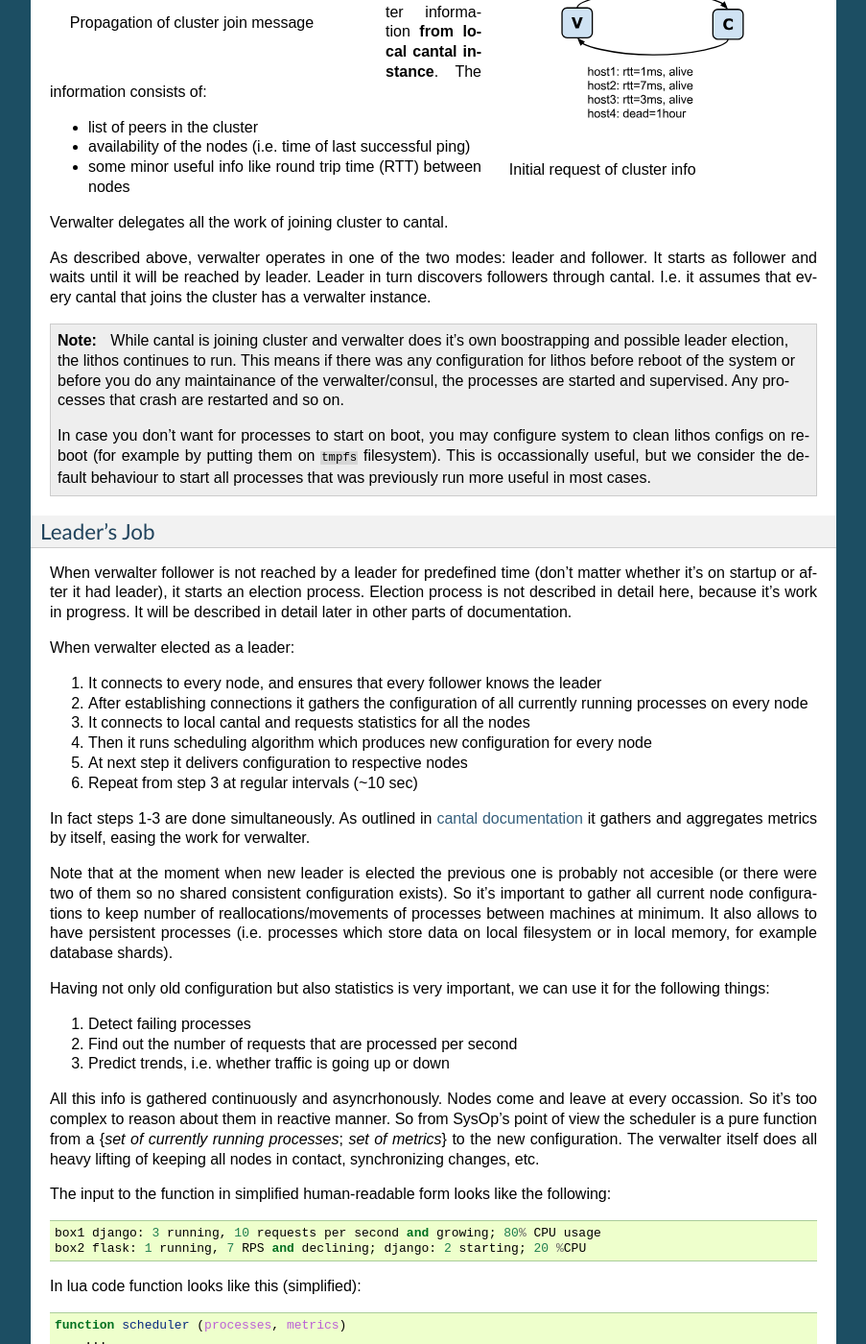
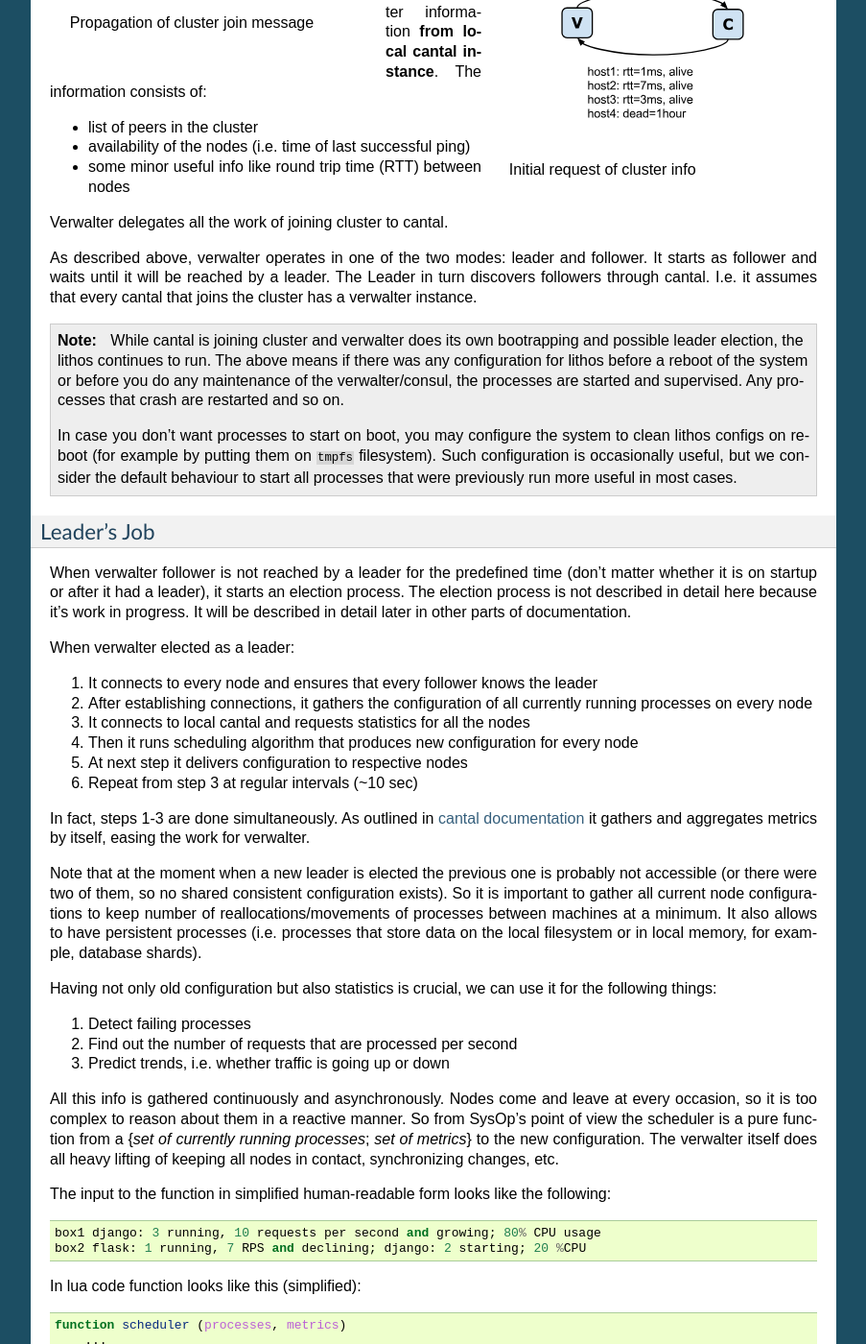
Before and after one commit to tailhook/verwalter, a Sphinx documentation site: the page built from doc/concepts.rst, in a window 1280 px wide and 1400 px high, scrolled down 3008 px. Shown: the whole window at 96% size, without its empty margins (198-1101 px from the left). Built offline with Sphinx 7.4.7, drawn with Linux system fonts in a browser that asks for light colours; some of the changed text lies outside the part shown.

Commit message:
Fix many grammatical errors

```diff
--- a/doc/concepts.rst
+++ b/doc/concepts.rst
@@ -10,17 +10,17 @@ Briefly verwalter does the following:
 * Monitors cluster load and changes number of workers on demand
 * Does gradual software update of supervised services triggered by operator
 * Provides limited form of service discovery
-* All the features are scriptable by clean an simple lua_ code fragments
+* All the features are scriptable by clean and simple Lua_ code fragments
 
 
-It builds on top of lithos_ (which is isolation, containarization and
+It builds on top of lithos_ (which is isolation, containerization, and
 supervising service) and cantal_ (which is sub-real-time monitoring and node
 discovery service).
 
 Verwalter is a framework for long-running services. It has abstractions to
 configure running 10 instances of service X or use 7% of capacity for service
-Y. And this resources will be consumed until configuration changed. This is
-in contrast with Mesos_ or Yarn_ which has "start task A until it completes"
+Y. The resources are consumed until configuration changed. Contrast this
+approach with Mesos_ or Yarn_ which has "start task A until it completes"
 abstraction. (However, Verwalter can run and scale Mesos or Yarn cluster).
 
 
@@ -36,7 +36,7 @@ Note the setup of the cluster is flat: you need all three components
 Lithos
 ------
 
-Lithos_ is esentially a process supervisor. It's workflow is following:
+Lithos_ is essentially a process supervisor. Here is the basic workflow:
 
 1. Read configuration at ``/etc/lithos/sandboxes``
 2. For each sandbox read configuration in ``/etc/lithos/processes``
@@ -50,18 +50,18 @@ comparing to docker_ and mesos_ (i.e. mesos-slave) and even systemd_:
 
 * Lithos reads configuration from files, no network calls needed (note the
   security impact)
-* Lithos can restart itself in-place, keeping track of proccesses, so it's
+* Lithos can restart itself in place, keeping track of processes, so it's
   mostly crash-proof
 * On ``SIGHUP`` signal (configuration change) it just restarts itself
 
-The **security model** of lithos_ is the ground for security of whole
-verwalter-based cluster, so let's take a look:
+The **security model** of lithos_ is the ground for the security of whole
+verwalter-based cluster. So let's take a look:
 
 * It's expected that configs for ``sandboxes`` are predefined by
-  administrators, and are not dynamically changed (either by verwalter or any
+  administrators and are not dynamically changed (either by verwalter or any
   other tool)
 * Sandbox config constrains folders, users, and few other things that
-  application can't escape
+  an application can't escape
 * The command-line to run in sandbox is defined in image for the application
 
 All this means that verwalter can only change the following things:
@@ -70,11 +70,11 @@ All this means that verwalter can only change the following things:
 * The name of the command to run from limited set of options
 * Number of processes to run
 
-I.e. whatever evil would be in verwalter's script it can't run arbitrary
-command line on any host. So can't install rootkit, steal users' passwords and
-do any other harm except taking down the cluster (which is an expected
-permission for resource scheduler). This is in contrast to docker_/swarm
-and mesos_ which allow to run anything.
+I.e. whatever evil would be in verwalter's script it can't run an arbitrary
+command line on any host. So can't install a rootkit, steal users' passwords
+and do any other harm except taking down the cluster (which is an expected
+permission for resource scheduler). This is in contrast to docker_/swarm and
+mesos_ that allow to run anything.
 
 
 Cantal
@@ -102,10 +102,10 @@ In particular it does the following:
 
 1. Establishes leader of the cluster (or a subcluster in case of split-brain)
 2. Leader runs model of the cluster defined by sysadmin and augmented with lua
-   scripts, to get number of processes run at each machine (and other
+   scripts, to get a number of processes run at each machine (and other
    important pieces of configuration).
 3. Leader delivers configuration to every other node
-4. At every node the configuration is rendered to local configuration files
+4. At every node, the configuration is rendered to local configuration files
    (most importantly ``/etc/lithos/processes``, but other types of
    configuration are supported too), and respective processes are notified.
 5. All nodes display web frontend to review configuration. Frontend also has
@@ -118,18 +118,18 @@ split-brain scenario even in minority partition. Verwalter is not a database so
 having two leaders is not a problem when used wisely.
 
 .. note:: Yes you can control how small cluster must be for cluster model to
-   work and you can configure different reactions in majority and minority
+   work, and you can configure different reactions in majority and minority
    partition. I.e. doing any decisions on a single node isolated from 1000
-   other nodes is useless. But switching off external `memcache` instance for
-   the sake of running local one may be super-useful if you have a
+   other nodes is useless. But switching off external `memcache` instance
+   for the sake of running local one may be super-useful if you have a
    micro-service running on just two nodes.
 
 
 The Missing Parts
 -----------------
 
-In current implementation the missing part of the puzzle is a means to deliver
-files to each box. In particular the following files might need to be
+In the current implementation, the missing part of the puzzle is a means to
+deliver files to each box. In particular the following files might need to be
 distributed between nodes:
 
 1. Images of containers for lithos
@@ -174,7 +174,7 @@ any existing node of a cluster to the new node, it doesn't matter. All the
 info will quickly propagate to other nodes via gossip protocol.
 
 As illustrated on the picture the discovery is random. But it tuned well to
-efficiently cover whole network.
+efficiently cover the whole network.
 
 .. figure:: pic/cantal-init.svg
    :width: 300px
@@ -194,65 +194,65 @@ instance**. The information consists of:
 Verwalter delegates all the work of joining cluster to cantal.
 
 As described above, verwalter operates in one of the two modes: leader and
-follower. It starts as follower and waits until it will be reached by leader.
-Leader in turn discovers followers through cantal. I.e. it assumes that every
-cantal that joins the cluster has a verwalter instance.
+follower. It starts as follower and waits until it will be reached by a leader.
+The Leader in turn discovers followers through cantal. I.e. it assumes that
+every cantal that joins the cluster has a verwalter instance.
 
 .. note::
 
-    While cantal is joining cluster and verwalter does it's own boostrapping
-    and possible leader election, the lithos continues to run. This means if
-    there was any configuration for lithos before reboot of the system or
-    before you do any maintainance of the verwalter/consul, the processes are
-    started and supervised.  Any processes that crash are restarted and so on.
+    While cantal is joining cluster and verwalter does its own bootrapping
+    and possible leader election, the lithos continues to run. The above means
+    if there was any configuration for lithos before a reboot of the system or
+    before you do any maintenance of the verwalter/consul, the processes are
+    started and supervised. Any processes that crash are restarted and so on.
 
-    In case you don't want for processes to start on boot, you may configure
+    In case you don't want processes to start on boot, you may configure the
     system to clean lithos configs on reboot (for example by putting them on
-    ``tmpfs`` filesystem). This is occassionally useful, but we consider the
-    default behaviour to start all processes that was previously run more
-    useful in most cases.
+    ``tmpfs`` filesystem). Such configuration is occasionally useful, but we
+    consider the default behaviour to start all processes that were previously
+    run more useful in most cases.
 
 
 Leader's Job
 ------------
 
-When verwalter follower is not reached by a leader for predefined time (don't
-matter whether it's on startup or after it had leader), it starts an election
-process. Election process is not described in detail here, because it's work
+When verwalter follower is not reached by a leader for the predefined time (don't
+matter whether it is on startup or after it had a leader), it starts an election
+process. The election process is not described in detail here because it's work
 in progress. It will be described in detail later in other parts of
 documentation.
 
 When verwalter elected as a leader:
 
-1. It connects to every node, and ensures that every follower knows the leader
-2. After establishing connections it gathers the configuration of all currently
-   running processes on every node
+1. It connects to every node and ensures that every follower knows the leader
+2. After establishing connections, it gathers the configuration of all
+   currently running processes on every node
 3. It connects to local cantal and requests statistics for all the nodes
-4. Then it runs scheduling algorithm which produces new configuration for every
+4. Then it runs scheduling algorithm that produces new configuration for every
    node
 5. At next step it delivers configuration to respective nodes
 6. Repeat from step 3 at regular intervals (~10 sec)
 
-In fact steps 1-3 are done simultaneously. As outlined in
+In fact, steps 1-3 are done simultaneously. As outlined in
 `cantal documentation`_ it gathers and aggregates metrics by itself, easing
 the work for verwalter.
 
-Note that at the moment when new leader is elected the previous one is probably
-not accesible (or there were two of them so no shared consistent configuration
-exists). So it's important to gather all current node configurations to keep
-number of reallocations/movements of processes between machines at minimum. It
-also allows to have persistent processes (i.e. processes which store data on
-local filesystem or in local memory, for example database shards).
+Note that at the moment when a new leader is elected the previous one is probably
+not accessible (or there were two of them, so no shared consistent configuration
+exists). So it is important to gather all current node configurations to keep
+number of reallocations/movements of processes between machines at a minimum. It
+also allows to have persistent processes (i.e. processes that store data on the
+local filesystem or in local memory, for example, database shards).
 
-Having not only old configuration but also statistics is very important, we can
+Having not only old configuration but also statistics is crucial, we can
 use it for the following things:
 
 1. Detect failing processes
 2. Find out the number of requests that are processed per second
 3. Predict trends, i.e. whether traffic is going up or down
 
-All this info is gathered continuously and asyncrhonously. Nodes come and leave
-at every occassion. So it's too complex to reason about them in reactive
+All this info is gathered continuously and asynchronously. Nodes come and leave
+at every occasion, so it is too complex to reason about them in a reactive
 manner. So from SysOp's point of view  the scheduler is a pure function from a
 {*set of currently running processes*; *set of metrics*} to the new
 configuration. The verwalter itself does all heavy lifting of keeping all nodes
@@ -274,7 +274,7 @@ In lua code function looks like this (simplified):
     end
 
 
-Furthermore we have a helper utilities to actually keep matching processes
+Furthermore, we have helper utilities to actually keep matching processes
 running. So in many simple cases scheduler may just return the number of
 processes it wants to run or keep running. In simplified form it looks like
 this:
@@ -302,18 +302,18 @@ this:
         worker_decline_rate: '1 process per second', -- but stop at slower rate
     })
 
-Of course example is oversimplified, it's only here to get some spirit of what
-scheduling might look like.
+Of course the example is oversimplified, it is only here to get some spirit of
+what scheduling might look like.
 
-By using proper lua sandbox we ensure that function is *pure* (have no side
-effects), so if you need some external data it must be provided to cantal or
-verwalter by implementing their API. In lua script we do our best to ensure
+By using proper lua sandbox, we ensure that function is *pure* (have no side
+effects), so if you need some external data, it must be provided to cantal or
+verwalter by implementing their API. In lua script, we do our best to ensure
 that function is idempotent, so we can log all the data and resulting
 configuration for **post mortem debugging**.
 
-Also this allows us to make "shadow" schedulers. I.e. ones that have no real
-scheduling abilities, but are evaluated on every occasion. This might be useful
-to evaluate new scheduling algorithm before putting one in production.
+Also this allows us to make "shadow" schedulers. I. e. ones that have no real
+scheduling abilities, but are run on every occasion. The feature might be
+useful to evaluate new scheduling algorithm before putting one in production.
 
 .. _`cantal documentation`: http://cantal.readthedocs.org/en/latest/concepts.html#aggregated-metrics
 
```
Also changed, not shown: other parts of doc/concepts.rst (+1 -1 lines).
